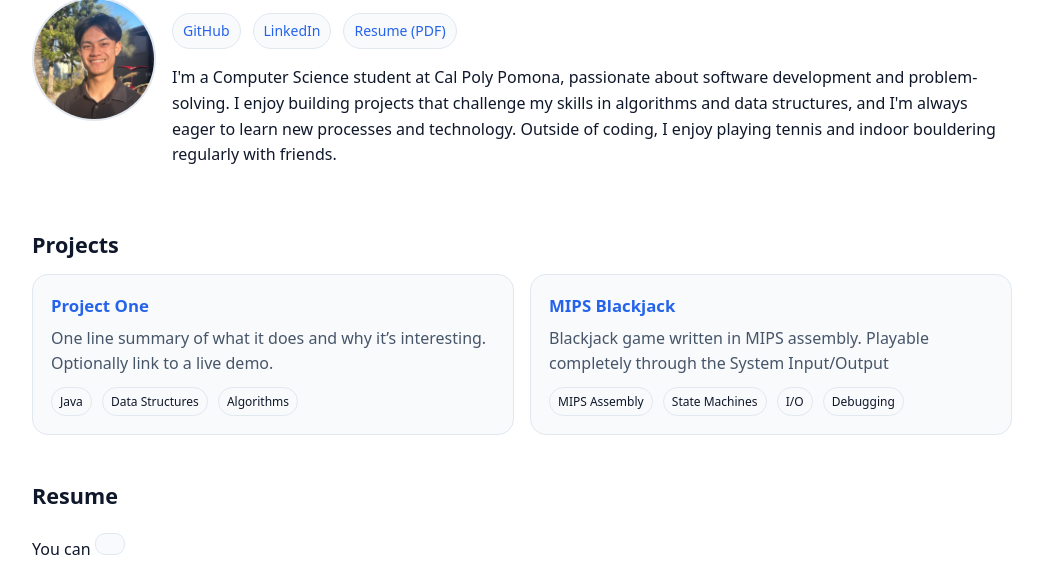
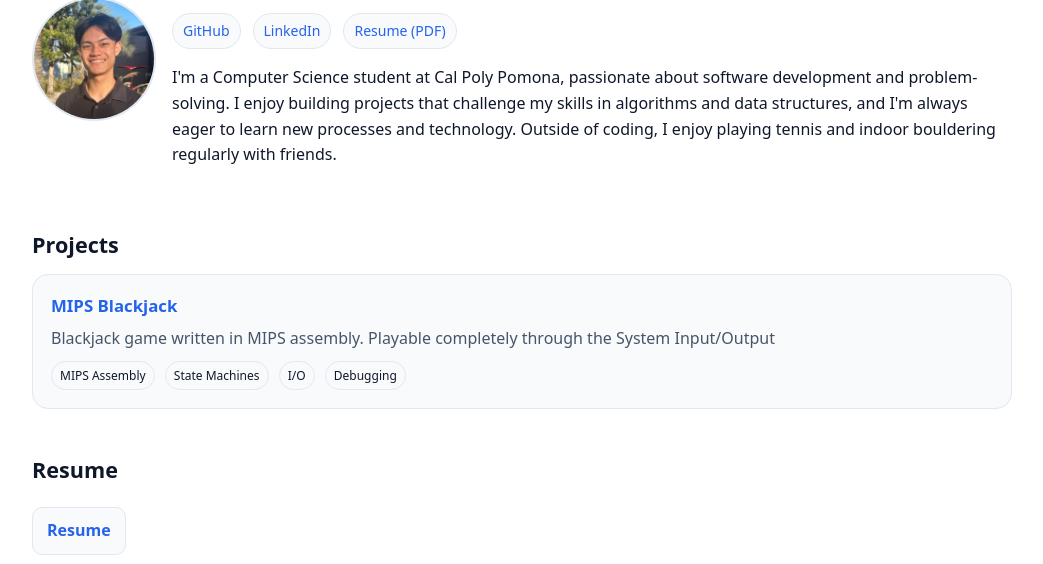
Before and after one commit to RyanVu612/RyanVu612.github.io, a plain HTML site: page index.html in a window 1280 px wide. Shown: the part 236-800 px from the top of the page, without its empty margins (118-1161 px from the left). Drawn offline with Linux system fonts and the light colour scheme.

Commit message:
update blackjack project link and remove other project card

```diff
--- a/index.html
+++ b/index.html
@@ -125,18 +125,8 @@
     <section id="projects" aria-labelledby="projects-heading">
       <h2 id="projects-heading">Projects</h2>
       <div class="cards">
-        <!-- Duplicate a card block per project -->
         <article class="card">
-          <h3><a href="https://github.com/RyanVu612/project-one" target="_blank" rel="noopener">Project One</a></h3>
-          <p>One line summary of what it does and why it’s interesting. Optionally link to a live demo.</p>
-          <div>
-            <span class="chip">Java</span>
-            <span class="chip">Data Structures</span>
-            <span class="chip">Algorithms</span>
-          </div>
-        </article>
-        <article class="card">
-          <h3><a href="https://github.com/RyanVu612/mips-blackjack" target="_blank" rel="noopener">MIPS Blackjack</a></h3>
+          <h3><a href="https://github.com/RyanVu612/CS2640-Blackjack" target="_blank" rel="noopener">MIPS Blackjack</a></h3>
           <p>Blackjack game written in MIPS assembly. Playable completely through the System Input/Output</p>
           <div>
             <span class="chip">MIPS Assembly</span>
@@ -152,7 +142,7 @@
     <section id="resume" aria-labelledby="resume-heading">
       <h2 id="resume-heading">Resume</h2>
       <p>
-        You can <a class="resume-cta" href="assets/Ryan_Vu_Resume.pdf" target="_blank" rel="noopener"></a>
+        <a class="resume-cta" href="assets/Ryan_Vu_Resume.pdf" target="_blank" rel="noopener">Resume</a>
       </p>
     </section>
 
```
